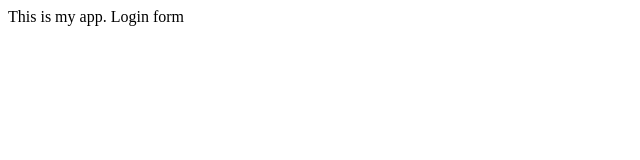
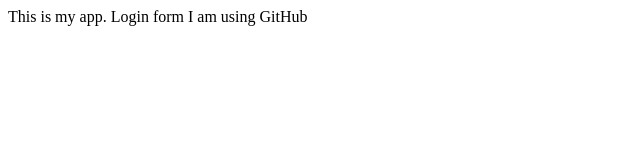
Before and after one commit to hastiabbasi/myapp, a plain HTML site: page index.html in a window 1280 px wide. Shown: the whole page, without its empty margins (0-640 px from the left). Drawn offline with Linux system fonts and the light colour scheme.

Commit message:
sddsdfjdkf commit made

```diff
--- a/index.html
+++ b/index.html
@@ -6,5 +6,6 @@
     <body>
         This is my app.
         Login form
+        I am using GitHub
     </body>
 </html>
```
